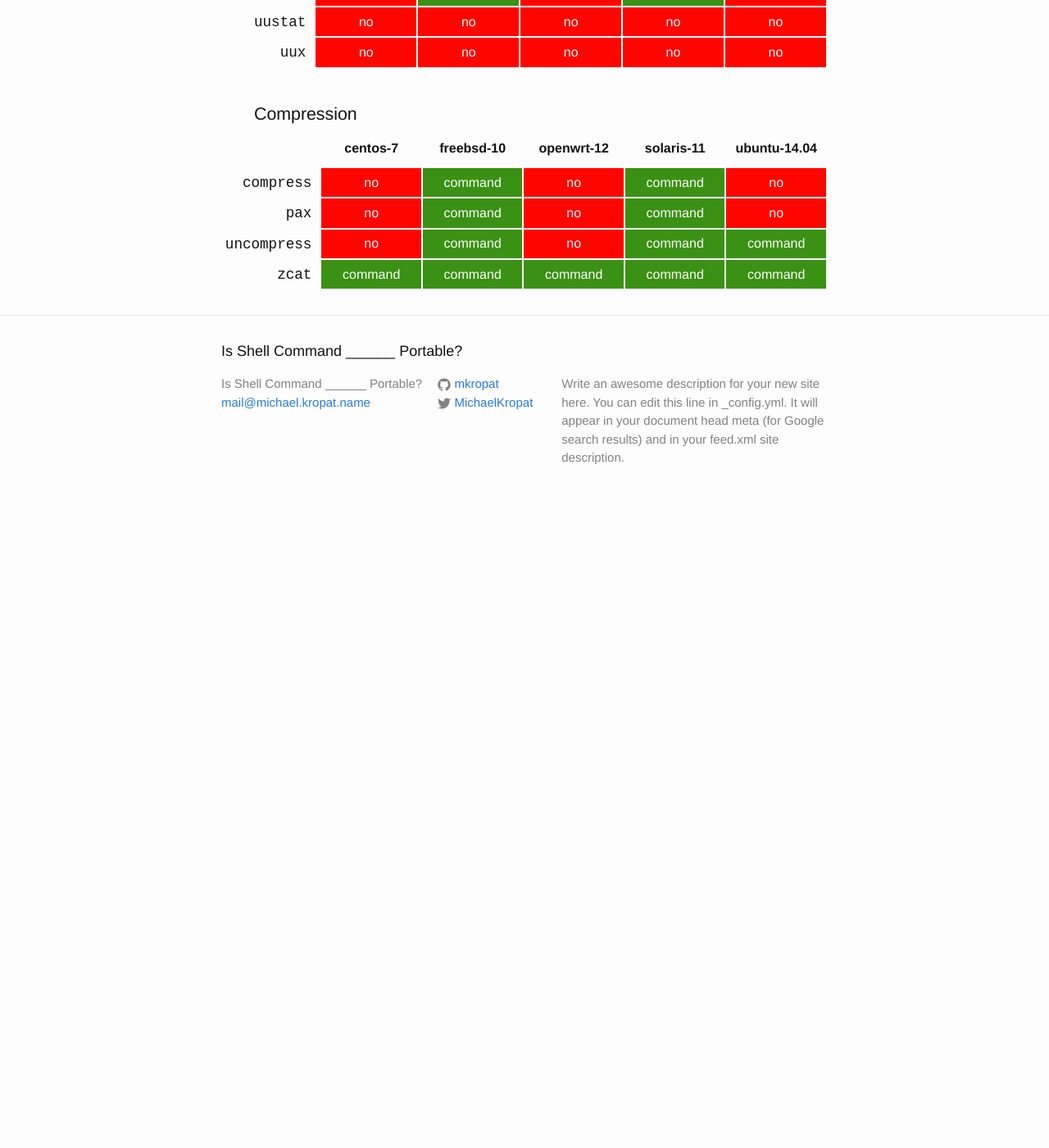
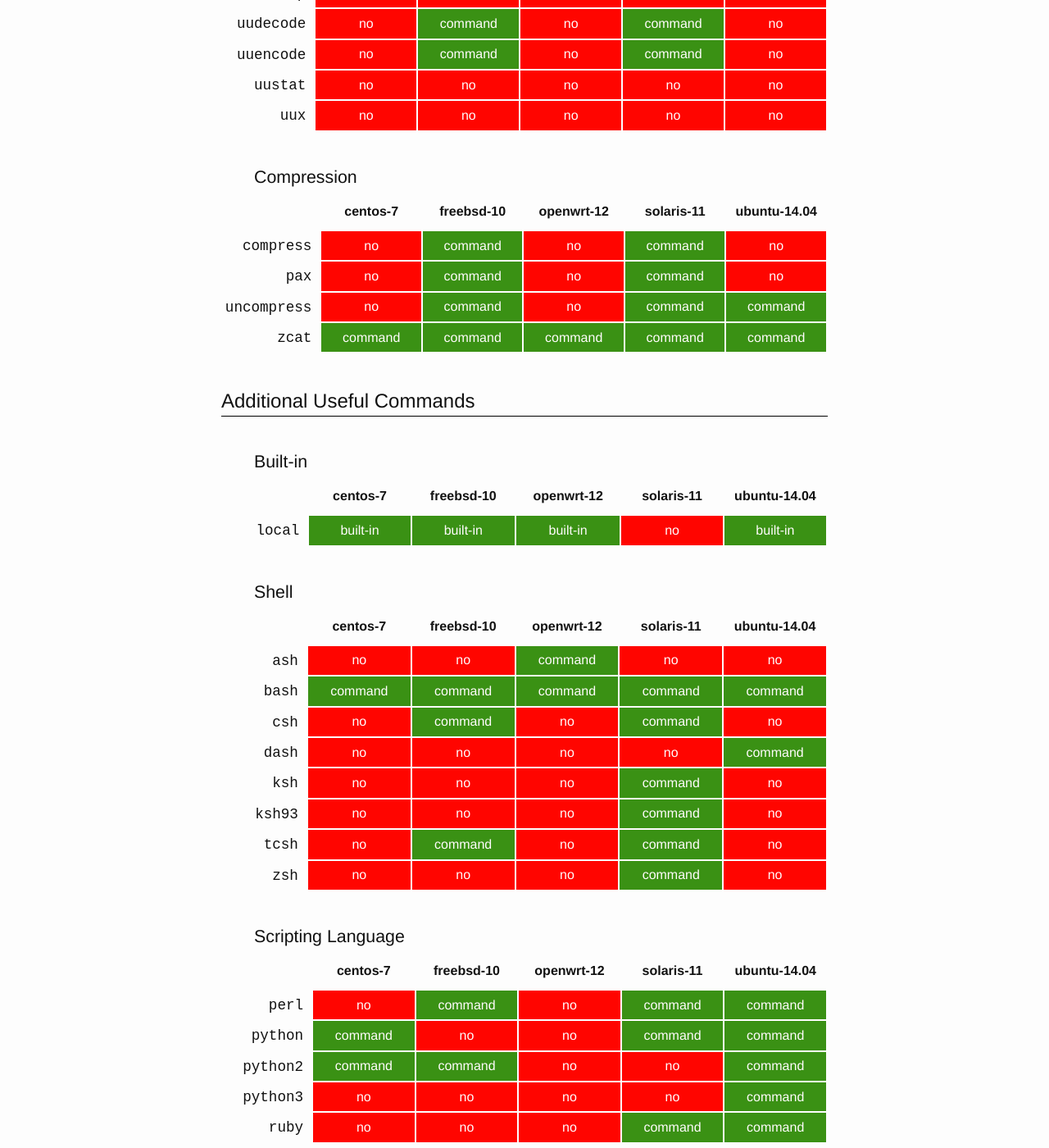
Before and after one commit to mkropat/is-shell-portable, a Jekyll site: the page built from index.html, in a window 1280 px wide and 1400 px high, scrolled down 6707 px. Shown: the whole window at 82% size. Built offline with Jekyll 4.4.1, drawn with Linux system fonts in a browser that asks for light colours; before the commit the page ends 7337 px from its top, so only the background shows below that; some of the changed text lies outside the part shown.

Commit message:
Add additional commands section

```diff
--- /dev/null
+++ b/_data/additional-cmds.json
@@ -0,0 +1,138 @@
+{
+  "Built-in": [
+    {
+      "command": "local",
+      "centos-7": "built-in",
+      "freebsd-10": "built-in",
+      "openwrt-12": "built-in",
+      "solaris-11": "no",
+      "ubuntu-14.04": "built-in"
+    }
+  ],
+  "Shell": [
+    {
+      "command": "ash",
+      "centos-7": "no",
+      "freebsd-10": "no",
+      "openwrt-12": "command",
+      "solaris-11": "no",
+      "ubuntu-14.04": "no"
+    },
+    {
+      "command": "bash",
+      "centos-7": "command",
+      "freebsd-10": "command",
+      "openwrt-12": "command",
+      "solaris-11": "command",
+      "ubuntu-14.04": "command"
+    },
+    {
+      "command": "csh",
+      "centos-7": "no",
+      "freebsd-10": "command",
+      "openwrt-12": "no",
+      "solaris-11": "command",
+      "ubuntu-14.04": "no"
+    },
+    {
+      "command": "dash",
+      "centos-7": "no",
+      "freebsd-10": "no",
+      "openwrt-12": "no",
+      "solaris-11": "no",
+      "ubuntu-14.04": "command"
+    },
+    {
+      "command": "ksh",
+      "centos-7": "no",
+      "freebsd-10": "no",
+      "openwrt-12": "no",
+      "solaris-11": "command",
+      "ubuntu-14.04": "no"
+    },
+    {
+      "command": "ksh93",
+      "centos-7": "no",
+      "freebsd-10": "no",
+      "openwrt-12": "no",
+      "solaris-11": "command",
+      "ubuntu-14.04": "no"
+    },
+    {
+      "command": "tcsh",
+      "centos-7": "no",
+      "freebsd-10": "command",
+      "openwrt-12": "no",
+      "solaris-11": "command",
+      "ubuntu-14.04": "no"
+    },
+    {
+      "command": "zsh",
+      "centos-7": "no",
+      "freebsd-10": "no",
+      "openwrt-12": "no",
+      "solaris-11": "command",
+      "ubuntu-14.04": "no"
+    }
+  ],
+  "Scripting Language": [
+    {
+      "command": "perl",
+      "centos-7": "no",
+      "freebsd-10": "command",
+      "openwrt-12": "no",
+      "solaris-11": "command",
+      "ubuntu-14.04": "command"
+    },
+    {
+      "command": "python",
+      "centos-7": "command",
+      "freebsd-10": "no",
+      "openwrt-12": "no",
+      "solaris-11": "command",
+      "ubuntu-14.04": "command"
+    },
+    {
+      "command": "python2",
+      "centos-7": "command",
+      "freebsd-10": "command",
+      "openwrt-12": "no",
+      "solaris-11": "no",
+      "ubuntu-14.04": "command"
+    },
+    {
+      "command": "python3",
+      "centos-7": "no",
+      "freebsd-10": "no",
+      "openwrt-12": "no",
+      "solaris-11": "no",
+      "ubuntu-14.04": "command"
+    },
+    {
+      "command": "ruby",
+      "centos-7": "no",
+      "freebsd-10": "no",
+      "openwrt-12": "no",
+      "solaris-11": "command",
+      "ubuntu-14.04": "command"
+    }
+  ],
+  "Misc": [
+    {
+      "command": "mktemp",
+      "centos-7": "command",
+      "freebsd-10": "command",
+      "openwrt-12": "command",
+      "solaris-11": "command",
+      "ubuntu-14.04": "command"
+    },
+    {
+      "command": "stat",
+      "centos-7": "command",
+      "freebsd-10": "command",
+      "openwrt-12": "no",
+      "solaris-11": "command",
+      "ubuntu-14.04": "command"
+    }
+  ]
+}
--- a/_sass/_shell-portable.scss
+++ b/_sass/_shell-portable.scss
@@ -6,6 +6,12 @@ $light-text: #fffcfc;
 
 $supported-color: #3A9114;
 $unsupported-color: #FF0500;
+
+h2 {
+    border-bottom: 1px solid #000;
+    margin-top: 40px;
+}
+
 
 h4 {
     margin: 40px 0 10px 40px;
--- a/index.html
+++ b/index.html
@@ -6,7 +6,9 @@ layout: default
 
   <h1 class="page-heading">Available Commands By Platform</h1>
 
-  {% for section in site.data.cmd-support %}
+  <h2>Official POSIX Commands</h4>
+
+  {% for section in site.data.posix-cmds %}
   {% assign section_name = section[0] %}
   <h4>{{ section_name }}</h4>
   <table class="portable-support">
@@ -45,4 +47,47 @@ layout: default
     </tbody>
   </table>
   {% endfor %}
+
+  <h2>Additional Useful Commands</h2>
+
+  {% for section in site.data.additional-cmds %}
+  {% assign section_name = section[0] %}
+  <h4>{{ section_name }}</h4>
+  <table class="portable-support">
+    <thead>
+      <tr>
+        <th></th>
+        {% for platform in site.data.platforms %}
+          <th class="platform">{{ platform }}</th>
+        {% endfor %}
+      </tr>
+    </thead>
+
+    <tbody>
+
+      {% for command in section[1] %}
+      <tr>
+        <td class="command"><tt>{{ command["command"] }}</tt></td>
+
+        {% for platform in site.data.platforms %}
+
+        {% case command[platform] %}
+        {% when 'no' %}
+        <td class="unsupported">
+        {% else %}
+        <td class="supported">
+        {% endcase %}
+
+          {{ command[platform] }}
+
+        </td>
+
+        {% endfor %}
+      </tr>
+      {% endfor %}
+
+    </tbody>
+  </table>
+  {% endfor %}
+
 </div>
```
Also changed, not shown: _data/posix-cmds.json (renamed from _data/cmd-support.json).
